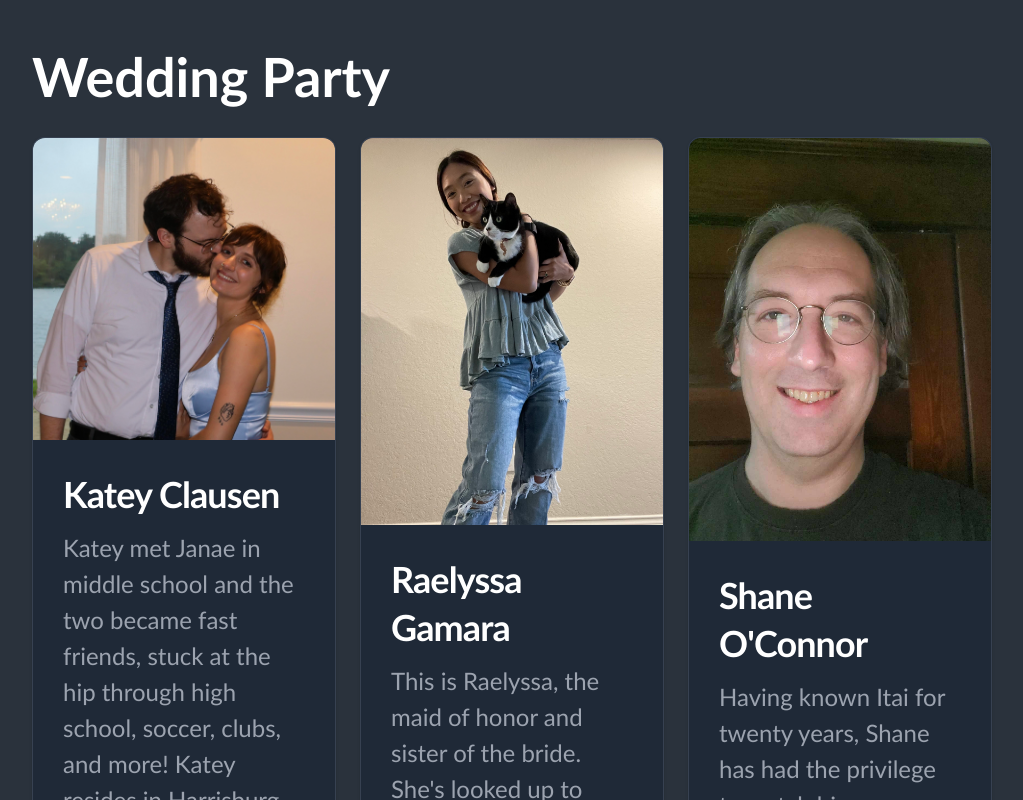
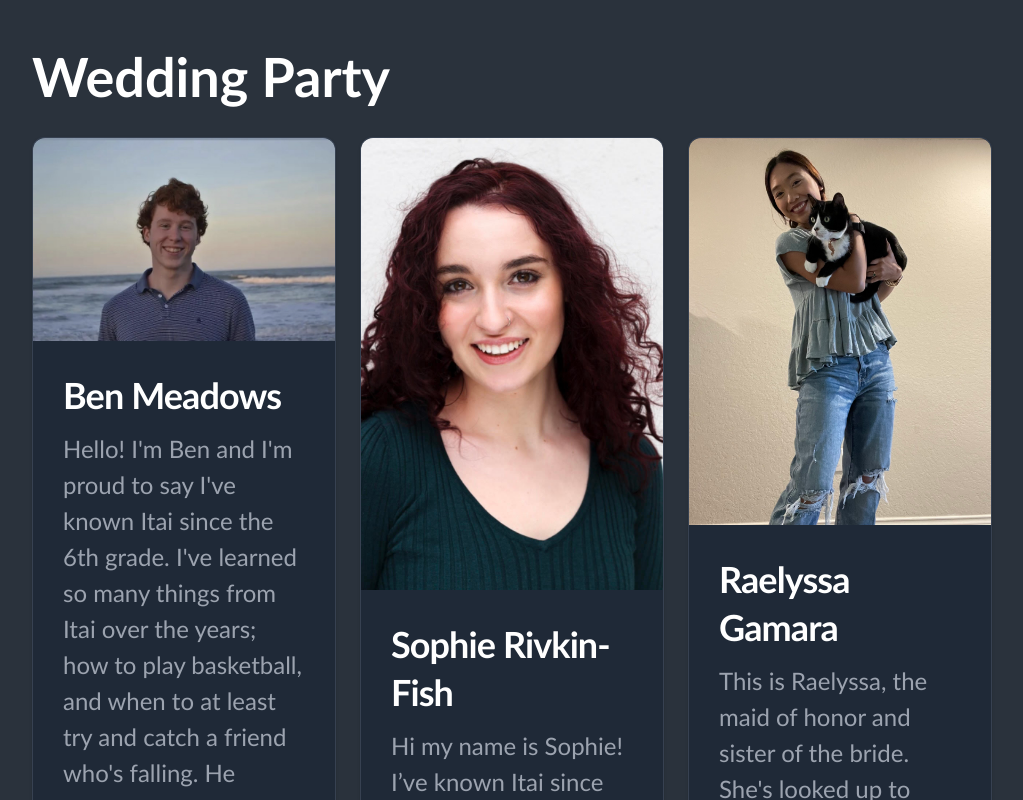
Before and after one commit to itaifish/wedding-website, a React (Vite) app: page / in a window 1280 px wide. Shown: the part 6920-7720 px from the top of the page, without its empty margins (128-1151 px from the left). Built offline with nearby package versions, Linux system fonts and the light colour scheme.

Commit message:
Randomness :D

```diff
--- a/src/components/organisms/WeddingParty.tsx
+++ b/src/components/organisms/WeddingParty.tsx
@@ -10,7 +10,7 @@ import ShanePicture from '../../assets/wedding-party/Shane.jpg';
 
 import { Card } from '../molecules/Card';
 
-const weddingParty = [
+const weddingParty: { name: string; pic: string; bio: string }[] = [
 	{
 		name: 'Katey Clausen',
 		pic: KateyPicture,
@@ -46,7 +46,7 @@ const weddingParty = [
 		pic: SophiePicture,
 		bio: 'Hi my name is Sophie! I’ve known Itai since he was 4 years old, right after I was born. Because I am his sister. I didn’t think the day would come that he got married, and yet here we are…so mazel tov to Itai and Janae!!! I wish lots of good luck to Janae for the next 60 or so years of putting up with him. Remember to take deep breaths and don’t feed him peppers or cinnamon. He goes through phases with mushroom. Avoid discussing astrology or crystals and hold his hand while the airplane leaves for takeoff. That’s pretty much it. Cheers! ',
 	},
-] as const satisfies readonly { name: string; pic: string; bio: string }[];
+];
 
 const WeddingParty = () => {
 	return (
@@ -56,9 +56,12 @@ const WeddingParty = () => {
 			body={
 				<>
 					<div className="grid gap-4 sm:grid-cols-1 lg:grid-cols-2 xl:grid-cols-3">
-						{weddingParty.map((person) => (
-							<Card title={person.name} body={person.bio} image={person.pic} />
-						))}
+						{weddingParty
+							// eslint-disable-next-line @typescript-eslint/no-unused-vars
+							.sort((_p1, _p2) => Math.random() - 0.5)
+							.map((person) => (
+								<Card title={person.name} body={person.bio} image={person.pic} />
+							))}
 					</div>
 				</>
 			}
```
